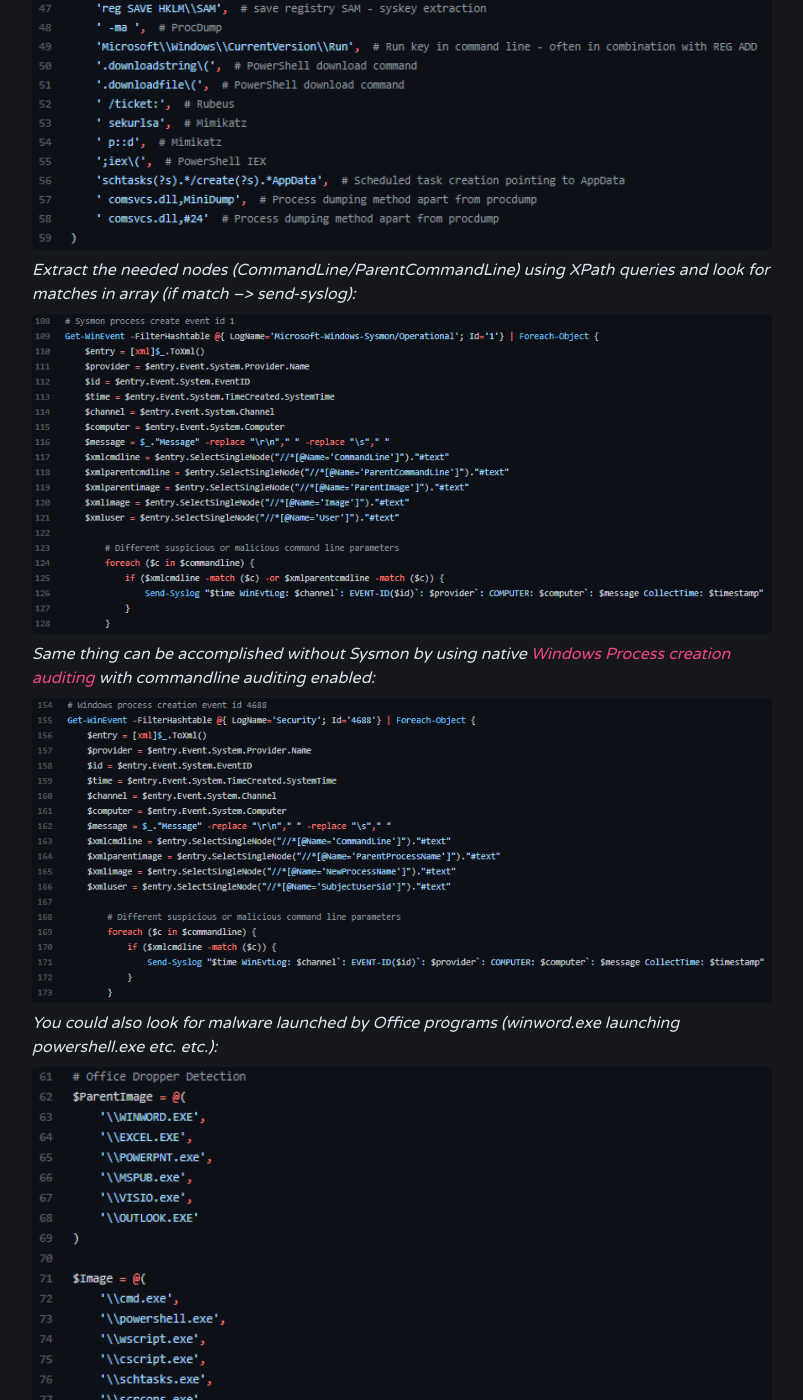
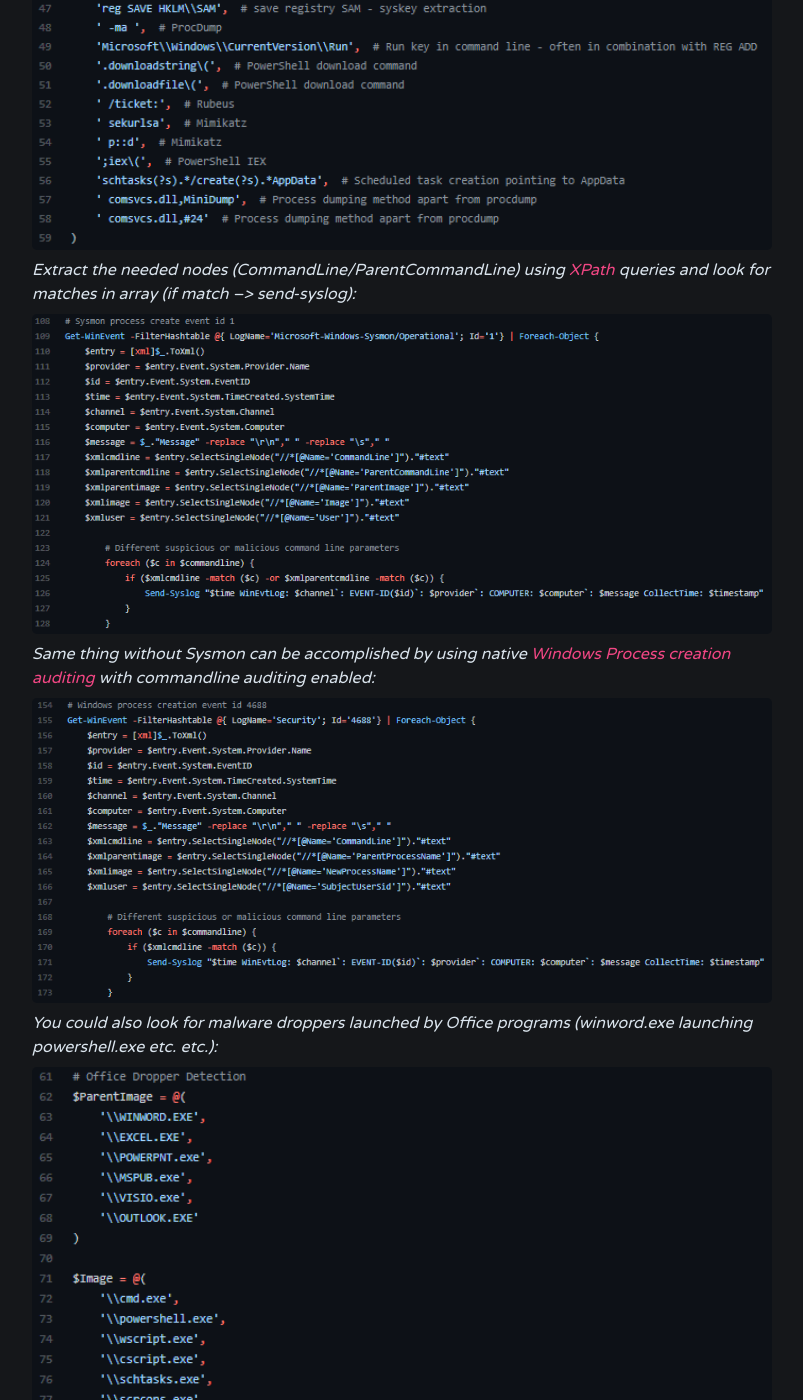
Before and after one commit to dfirale/dfirale.github.io, a Jekyll site: the page built from _posts/2021-03-01-Finding evil with Powershell and Get-WinEvent.md, in a window 1280 px wide and 1400 px high, scrolled down 4689 px. Shown: the whole window, without its empty margins (238-1041 px from the left). Built offline with Jekyll 4.4.1, drawn with Linux system fonts in a browser that asks for light colours; a style sheet for code colours, icons or effects is not loaded.

Commit message:
Update 2021-03-01-Finding evil with Powershell and Get-WinEvent.md

```diff
--- a/_posts/2021-03-01-Finding evil with Powershell and Get-WinEvent.md
+++ b/_posts/2021-03-01-Finding evil with Powershell and Get-WinEvent.md
@@ -58,15 +58,15 @@ Let's do some regex magic and put that into an array:
 
 <img src="https://raw.githubusercontent.com/dfirale/dfirale.github.io/master/assets/images/GetWinEvent/cmdlineps.PNG" width="100"/>
 
-Extract the needed nodes (CommandLine/ParentCommandLine) using XPath queries and look for matches in array (if match --> send-syslog):
+Extract the needed nodes (CommandLine/ParentCommandLine) using [XPath](https://devblogs.microsoft.com/scripting/understanding-xml-and-xpath/) queries and look for matches in array (if match --> send-syslog):
 
 <img src="https://raw.githubusercontent.com/dfirale/dfirale.github.io/master/assets/images/GetWinEvent/cmdlineps1.PNG" width="100"/>
 
-Same thing can be accomplished without Sysmon by using native [Windows Process creation auditing](https://docs.microsoft.com/en-us/windows-server/identity/ad-ds/manage/component-updates/command-line-process-auditing) with commandline auditing enabled:
+Same thing without Sysmon can be accomplished by using native [Windows Process creation auditing](https://docs.microsoft.com/en-us/windows-server/identity/ad-ds/manage/component-updates/command-line-process-auditing) with commandline auditing enabled:
 
 <img src="https://raw.githubusercontent.com/dfirale/dfirale.github.io/master/assets/images/GetWinEvent/4688.PNG" width="100"/>
 
-You could also look for malware launched by Office programs (winword.exe launching powershell.exe etc. etc.):
+You could also look for malware droppers launched by Office programs (winword.exe launching powershell.exe etc. etc.):
 
 <img src="https://raw.githubusercontent.com/dfirale/dfirale.github.io/master/assets/images/GetWinEvent/odropper.PNG" width="100"/>
 
```
